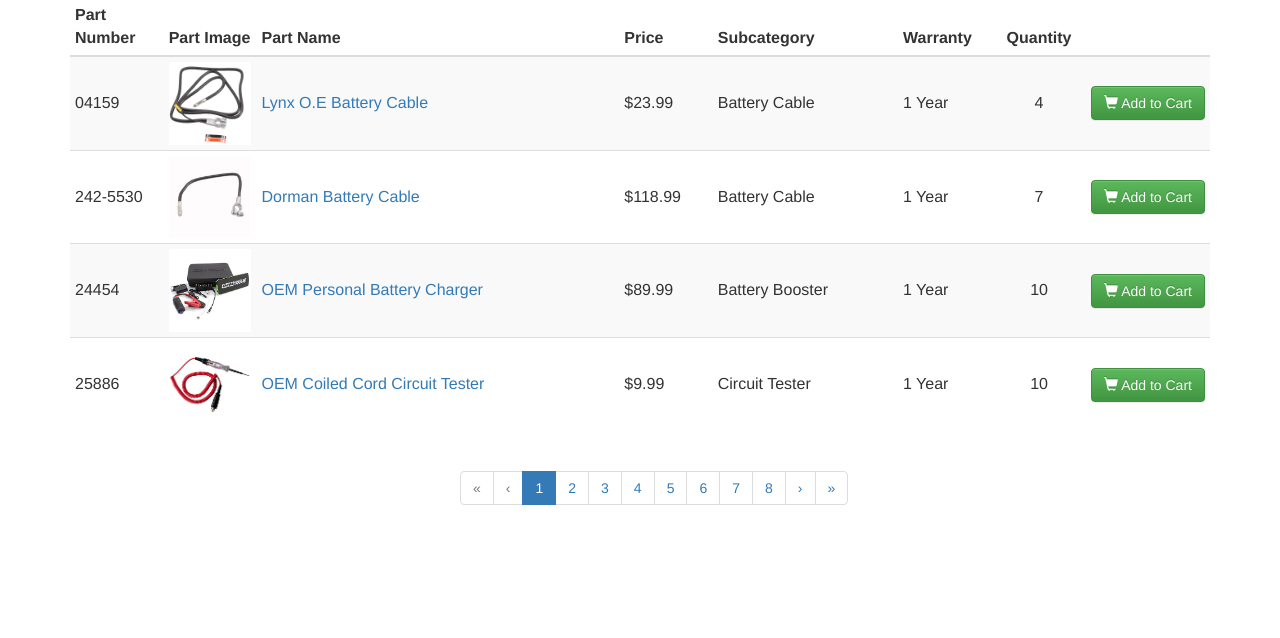
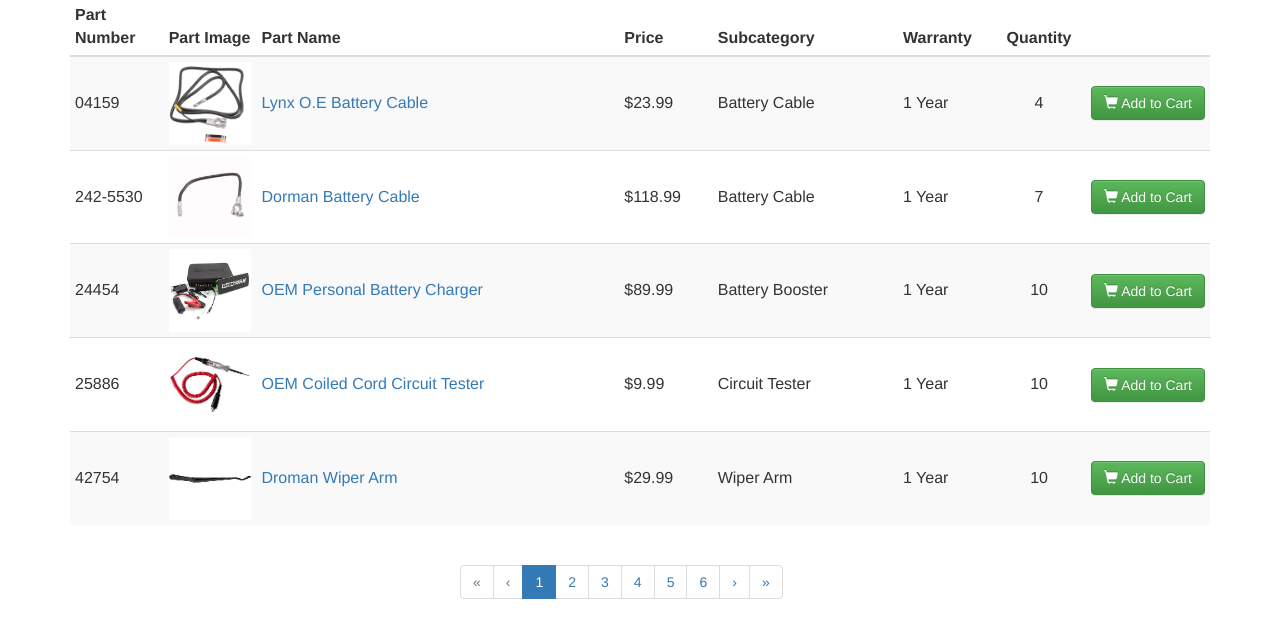
Before and after one commit to sriraam23/AutoPartStore, a PHP site: page / in a window 1280 px wide. Shown: the part 139-777 px from the top of the page. Run offline with PHP 8.4, Linux system fonts and the light colour scheme; a user stored in the database is signed in; data comes from the database, SQL or seed files in the repository.

Commit message:
items per page

```diff
--- a/aps/allparts.php
+++ b/aps/allparts.php
@@ -113,7 +113,7 @@
 						</tr>
 					</thead>
 					<tbody>
-						<tr dir-paginate="x in names|orderBy:sortKey:reverse|filter:search|itemsPerPage:4" class="ng-cloak row" emit-last-repeater-element>
+						<tr dir-paginate="x in names|orderBy:sortKey:reverse|filter:search|itemsPerPage:5" class="ng-cloak row" emit-last-repeater-element>
 							<td class="col-md-1" align="left" style="vertical-align: middle;">{{ x.PartNo}}</td>
 							<td class="col-md-1" align="center" style="vertical-align: middle;"><img class="img-responsive" ng-src='img/{{ x.PImage}}' alt='{{ x.Pname }}' height="100" width="100"/></td>
 							<td class="col-md-4" align="left" style="vertical-align: middle;"><a href="part.php?partno={{x.PartNo}}">{{ x.PCompany }} {{ x.Pname }}</a></td>
--- a/aps/index.php
+++ b/aps/index.php
@@ -144,7 +144,7 @@
 						</tr>
 					</thead>
 					<tbody>
-						<tr dir-paginate="x in names|orderBy:sortKey:reverse|itemsPerPage:4" class="ng-cloak row" emit-last-repeater-element>
+						<tr dir-paginate="x in names|orderBy:sortKey:reverse|itemsPerPage:5" class="ng-cloak row" emit-last-repeater-element>
 							<td class="col-md-1" align="left" style="vertical-align: middle;">{{ x.PartNo}}</td>
 							<td class="col-md-1" align="center" style="vertical-align: middle;"><img class="img-responsive" ng-src='img/{{ x.PImage}}' alt='{{ x.Pname }}' height="100" width="100"></img></td>
 							<td class="col-md-4" align="left" style="vertical-align: middle;"><a href="part.php?partno={{x.PartNo}}">{{ x.PCompany }} {{ x.Pname }}</a></td>
```
